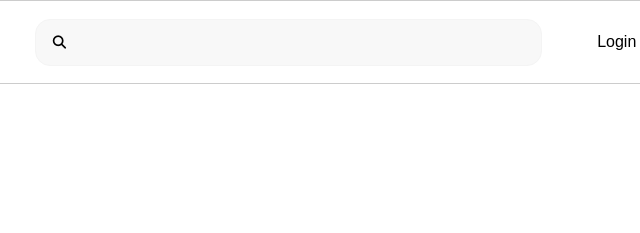
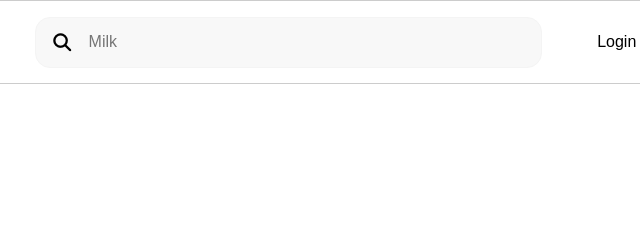
Before and after one commit to Rishabhmaru01/Blinkit-Clone, a plain HTML site: page index.html in a window 1280 px wide. Shown: the top 233 px of the page, 440-1080 px from the left. Drawn offline with Linux system fonts and the light colour scheme.

Commit message:
first commit

```diff
--- a/index.html
+++ b/index.html
@@ -23,7 +23,7 @@
         </div>
         <form class="searchBox">
             <button><i class="fa-solid fa-magnifying-glass"></i></button>
-            <input type="text">
+            <input type="text" placeholder="Milk">
         </form>
         <div class="headerBtn">
             <button>Login</button>
--- a/style.css
+++ b/style.css
@@ -50,10 +50,15 @@ header{
     background-color: transparent;
 }
 
+.searchBox button i{
+    font-size: 18px;
+}
+
 .searchBox input{
     flex-grow: 1;
     border: none;
     background-color: transparent;
+    font-size: 16px;
 }
 
 .searchBox input:focus{
```
